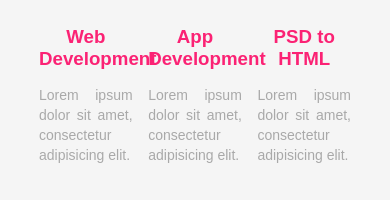
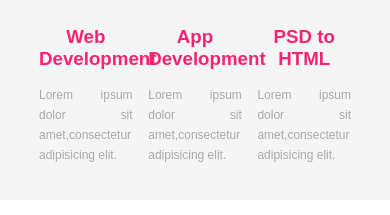
Before and after one commit to AbdullahJabir/Responsive_web_design, a plain HTML site: page index.html in a window 390 px wide. Shown: the part 1317-1532 px from the top of the page. Drawn offline with nearby package versions, Linux system fonts and the light colour scheme.

Commit message:
responsive

```diff
--- a/index.html
+++ b/index.html
@@ -47,17 +47,17 @@
 			<div class="diff_services_item">
 				<img src="images/services-1.png" alt="service_image">
 				<h3 class="sub_title">Web Development</h3>
-				<p>Lorem ipsum dolor sit amet, consectetur adipisicing elit.</p>
+				<p class="p">Lorem ipsum dolor sit amet,consectetur adipisicing elit.</p>
 			</div>
 			<div class="diff_services_item">
 				<img src="images/services-2.png" alt="service_image">
 				<h3 class="sub_title">App Development</h3>
-				<p>Lorem ipsum dolor sit amet, consectetur adipisicing elit.</p>
+				<p class="p">Lorem ipsum dolor sit amet,consectetur adipisicing elit.</p>
 			</div>
 			<div class="diff_services_item">
 				<img src="images/services-3.png" alt="service_image">
 				<h3 class="sub_title">PSD to HTML</h3>
-				<p>Lorem ipsum dolor sit amet, consectetur adipisicing elit.</p>
+				<p class="p">Lorem ipsum dolor sit amet,consectetur adipisicing elit.</p>
 			</div>
 		</div>
 	</div>
--- a/styles.css
+++ b/styles.css
@@ -252,6 +252,12 @@ p{
 	p{
 		text-align: justify;
 	}
+	.p{
+	margin-bottom: 15px;
+	font-size: 12px;
+	line-height: 20px;
+	color: #a9a9a9;
+}
 
 }
 
```
